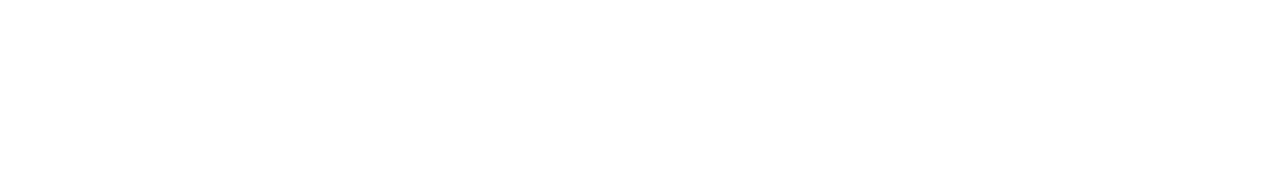
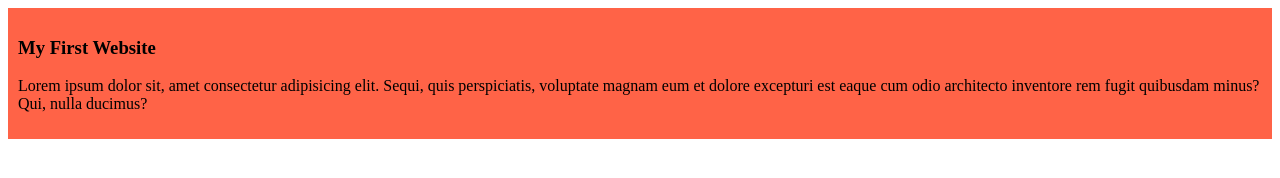
Before and after one commit to nazmulh6/my-simple-website, a plain HTML site: page index.html in a window 1280 px wide. Drawn offline with Linux system fonts and the light colour scheme.

Commit message:
added the first blog

```diff
--- a/index.html
+++ b/index.html
@@ -4,8 +4,12 @@
     <meta charset="UTF-8">
     <meta name="viewport" content="width=device-width, initial-scale=1.0">
     <title>My Simple Website</title>
+    <link rel="stylesheet" href="styles/blog.css">
 </head>
 <body>
-
+    <div>
+        <h3>My First Website</h3>
+        <p>Lorem ipsum dolor sit, amet consectetur adipisicing elit. Sequi, quis perspiciatis, voluptate magnam eum et dolore excepturi est eaque cum odio architecto inventore rem fugit quibusdam minus? Qui, nulla ducimus?</p>
+    </div>
 </body>
 </html>
--- /dev/null
+++ b/styles/blog.css
@@ -0,0 +1,4 @@
+div{
+    background-color: tomato;
+    padding: 10px;
+}
```
